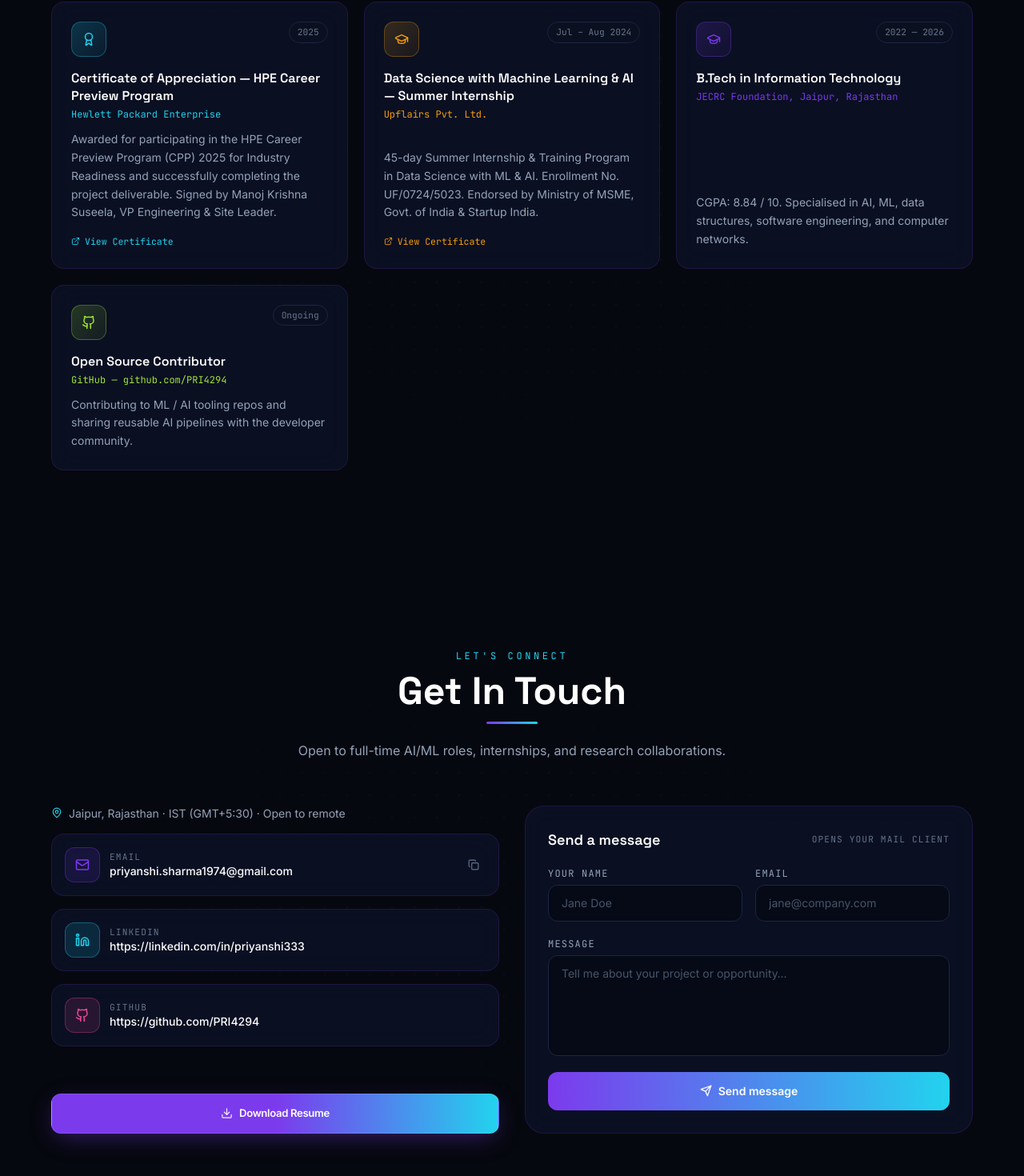
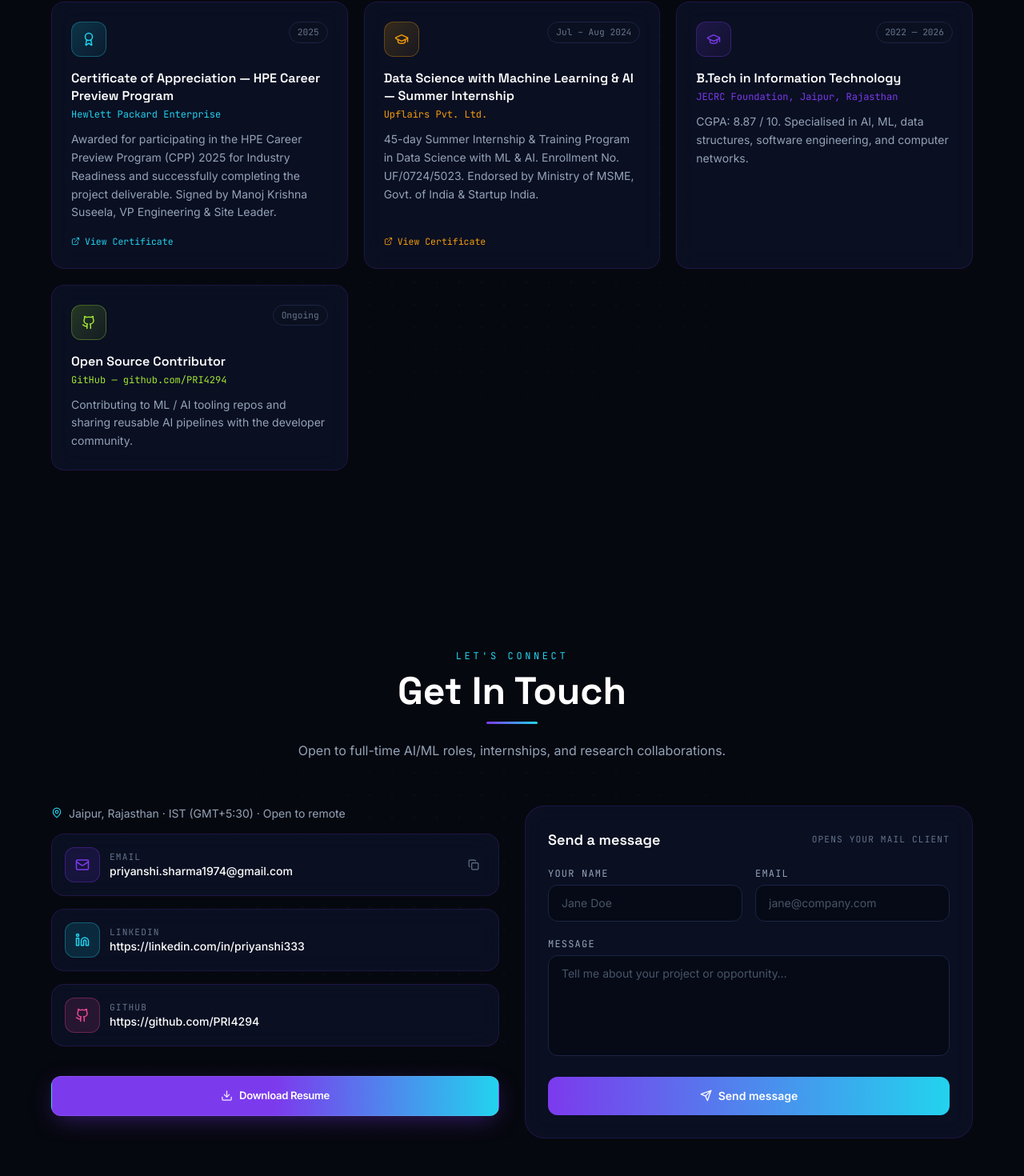
Before and after one commit to PRI4294/Portfolio, a React (Vite) app: page / in a window 1280 px wide. Shown: the part 7896-9366 px from the top of the page at 80% size. Built offline with nearby package versions, Linux system fonts and the light colour scheme.

Commit message:
fixed alignment and updated content

```diff
--- a/src/components/sections/Certifications.jsx
+++ b/src/components/sections/Certifications.jsx
@@ -53,7 +53,9 @@ export default function Certifications() {
                 >
                   {c.issuer}
                 </p>
-                <p className="text-slate-400 text-sm leading-relaxed mt-auto">{c.description}</p>
+                <p className="text-slate-400 text-sm leading-relaxed">{c.description}</p>
+
+                <div className="flex-1" />
 
                 {c.credentialFile && (
                   <a
--- a/src/components/sections/Contact.jsx
+++ b/src/components/sections/Contact.jsx
@@ -96,7 +96,7 @@ export default function Contact() {
   }
 
   return (
-    <section id="contact" className="relative py-28 px-6 overflow-hidden">
+    <section id="contact" className="relative py-28 px-4 sm:px-6 overflow-hidden">
       <GridBackground />
 
       <div className="relative max-w-6xl mx-auto">
@@ -106,14 +106,14 @@ export default function Contact() {
           intro={profile.availability}
         />
 
-        <div className="grid md:grid-cols-2 gap-8 md:items-stretch">
+        <div className="grid md:grid-cols-2 gap-8 md:items-stretch w-full min-w-0">
           {/* ── Left — contact tiles ── */}
           <motion.div
             initial={{ opacity: 0, y: 30 }}
             whileInView={{ opacity: 1, y: 0 }}
             viewport={{ once: true, amount: 0.2 }}
             transition={{ duration: 0.6 }}
-            className="flex flex-col gap-4"
+            className="flex flex-col gap-4 min-w-0 w-full pb-6 sm:pb-7"
           >
             <div className="flex items-start gap-2 text-slate-400 text-sm">
               <MapPin size={14} className="text-cyan flex-shrink-0 mt-0.5" />
@@ -150,7 +150,7 @@ export default function Contact() {
             whileInView={{ opacity: 1, y: 0 }}
             viewport={{ once: true, amount: 0.2 }}
             transition={{ duration: 0.6, delay: 0.1 }}
-            className="glass-card rounded-3xl p-6 sm:p-7 flex flex-col gap-5"
+            className="glass-card rounded-3xl p-6 sm:p-7 flex flex-col gap-5 min-w-0 w-full"
           >
             <div className="flex flex-wrap items-center justify-between gap-2">
               <h3 className="font-display text-lg text-white font-semibold">Send a message</h3>
@@ -164,7 +164,7 @@ export default function Contact() {
               <Field label="Email" name="email" type="email" value={form.email} onChange={handleChange} placeholder="jane@company.com" />
             </div>
 
-            <div className="flex flex-col flex-1">
+            <div>
               <label className="text-slate-400 text-xs mb-1.5 block font-mono uppercase tracking-widest">
                 Message
               </label>
@@ -175,7 +175,7 @@ export default function Contact() {
                 placeholder="Tell me about your project or opportunity…"
                 required
                 rows={5}
-                className="flex-1 w-full bg-bg-base/60 border border-border-subtle focus:border-cyan/70 rounded-xl px-4 py-3 text-white text-sm outline-none transition-colors resize-none placeholder:text-slate-600"
+                className="w-full bg-bg-base/60 border border-border-subtle focus:border-cyan/70 rounded-xl px-4 py-3 text-white text-sm outline-none transition-colors resize-none placeholder:text-slate-600"
               />
             </div>
 
--- a/src/data/certifications.js
+++ b/src/data/certifications.js
@@ -25,7 +25,7 @@ export const certifications = [
     title: 'B.Tech in Information Technology',
     issuer: 'JECRC Foundation, Jaipur, Rajasthan',
     year: '2022 — 2026',
-    description: 'CGPA: 8.84 / 10. Specialised in AI, ML, data structures, software engineering, and computer networks.',
+    description: 'CGPA: 8.87 / 10. Specialised in AI, ML, data structures, software engineering, and computer networks.',
     icon: 'graduation',
     accent: '#7c3aed',
   },
```
